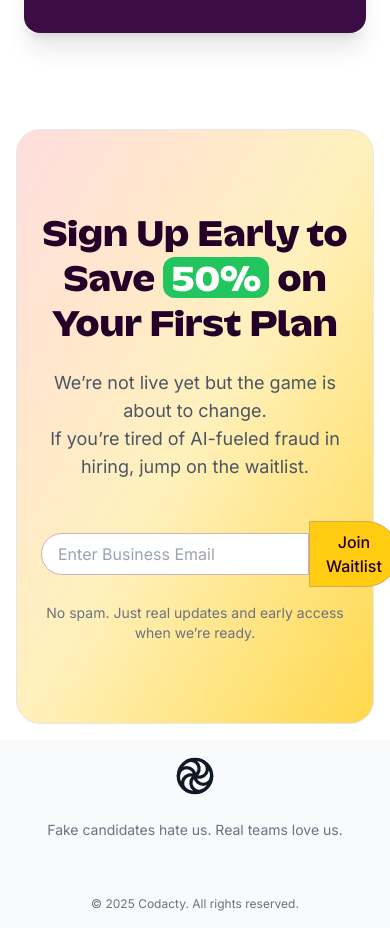
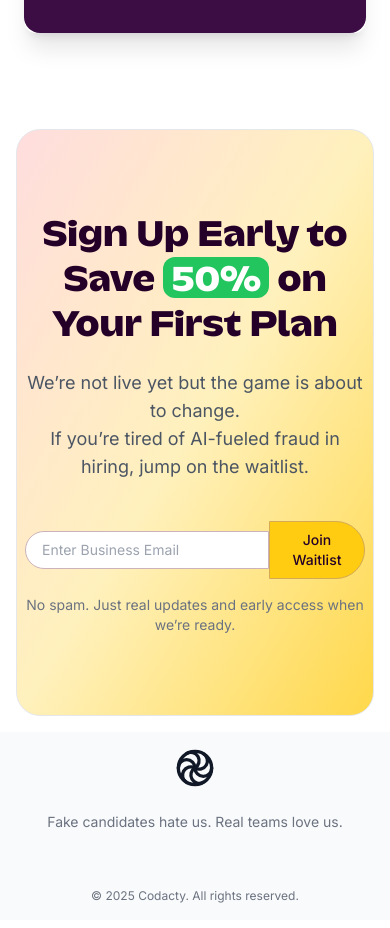
Before and after one commit to CodeStarGM/Codacty, a Next.js app: page / in a window 390 px wide. Shown: the part 10120-11048 px from the top of the page. Built offline with nearby package versions, Linux system fonts and the light colour scheme.

Commit message:
mobile responsive

```diff
--- a/src/sections/CTA.jsx
+++ b/src/sections/CTA.jsx
@@ -3,7 +3,7 @@ import React from "react";
 export default function CTA() {
   return (
     <>
-      <section className="bg-gradient-to-br from-[#FFDDDE] via-[#FFF1BD] to-[#FFD84A] border rounded-3xl text-gray-900 py-20 px-6 md:px-20">
+      <section className="bg-gradient-to-br from-[#FFDDDE] via-[#FFF1BD] to-[#FFD84A] border rounded-3xl text-gray-900 py-20 px-2 md:px-20">
         <div className="max-w-4xl mx-auto text-center">
           <h2 className="text-4xl md:text-5xl font-bold leading-tight mb-6 font_k text-purp">
             Sign Up Early to Save{" "}
@@ -19,7 +19,7 @@ export default function CTA() {
             If you’re tired of AI-fueled fraud in hiring, jump on the waitlist.
           </p>
 
-          <div className="w-fit mx-auto flex items-center rounded-full">
+          <div className="lg:w-fit mx-auto flex items-center rounded-full w-full lg:text-base text-sm">
             <input
               type="email"
               id="email"
```
